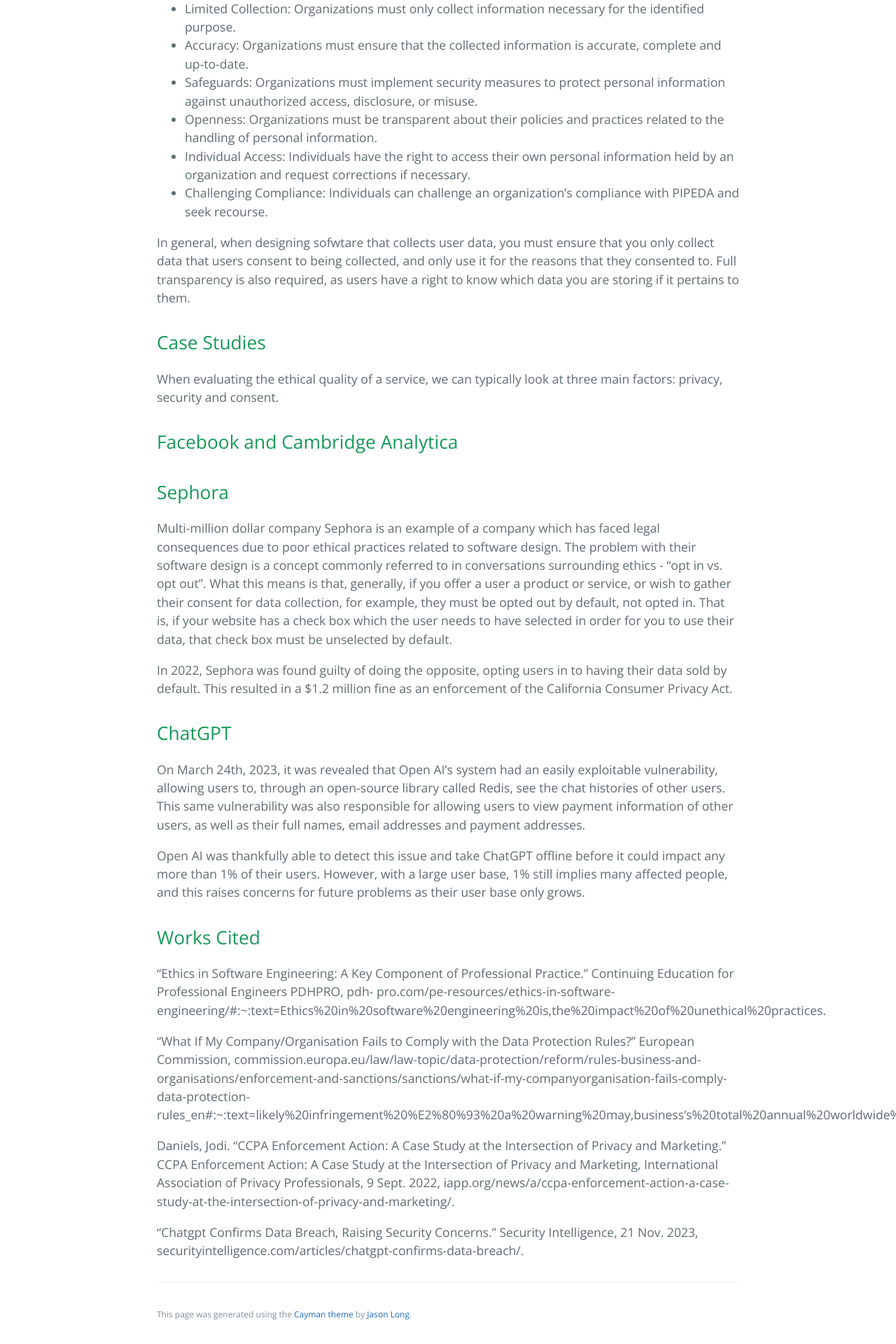
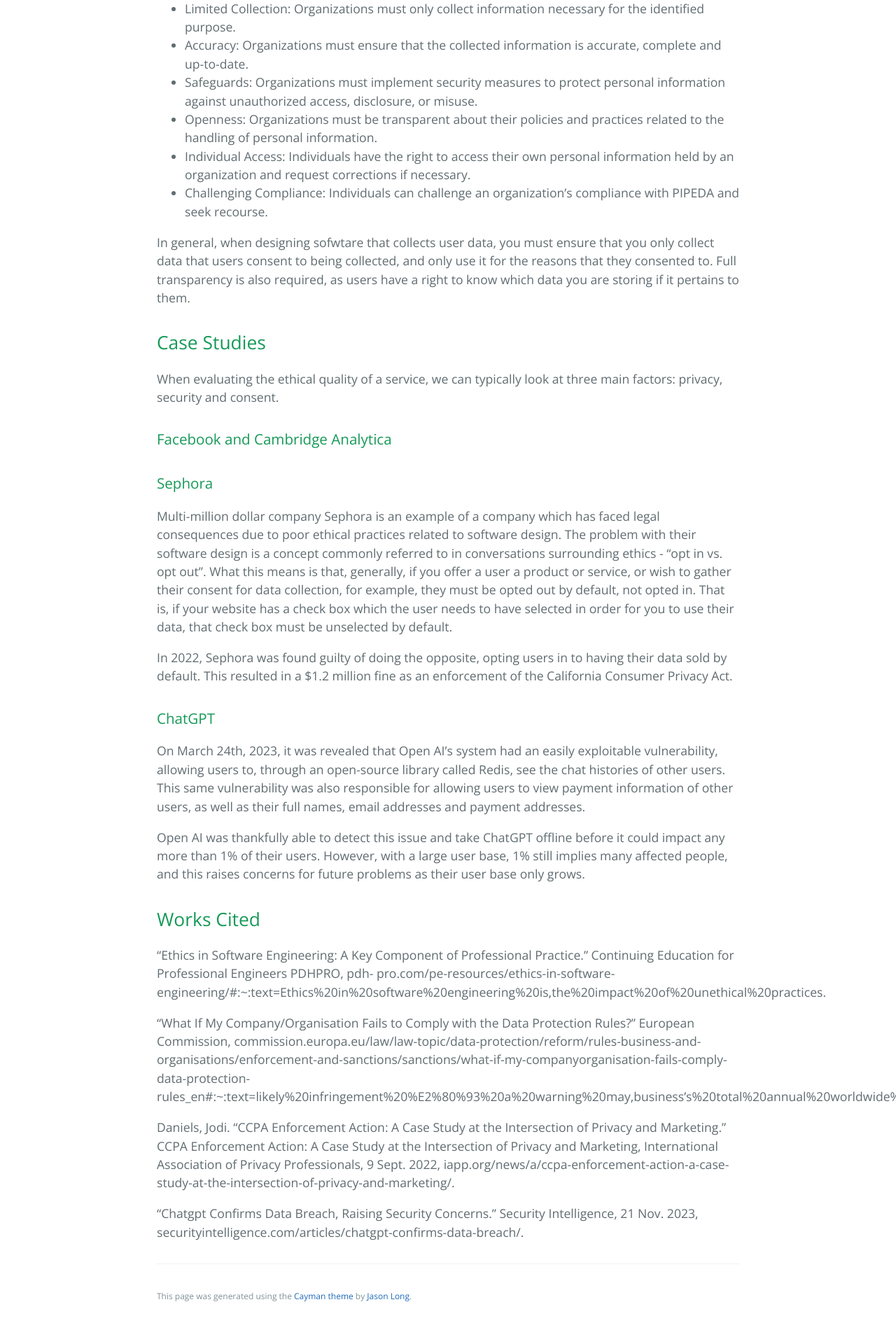
Before and after one commit to learning-software-engineering/learning-software-engineering.github.io, a Jekyll site: the page built from Topics/Software_Engineering/Ethics_In_Software_Engineering.md, in a window 1280 px wide. Shown: the part 1833-3753 px from the top of the page at 70% size. Built offline with Jekyll 4.4.1, drawn with Linux system fonts in a browser that asks for light colours; our own code applies the rules of GitHub Pages for plain Markdown files; after the commit the page ends 3727 px from its top, so only the background shows below that.

Commit message:
Fix header styles

```diff
--- a/Topics/Software_Engineering/Ethics_In_Software_Engineering.md
+++ b/Topics/Software_Engineering/Ethics_In_Software_Engineering.md
@@ -38,15 +38,15 @@
 ## Case Studies
 When evaluating the ethical quality of a service, we can typically look at three main factors: privacy, security and consent.
 
-## Facebook and Cambridge Analytica
+### Facebook and Cambridge Analytica
 
 
-## Sephora
+### Sephora
 Multi-million dollar company Sephora is an example of a company which has faced legal consequences due to poor ethical practices related to software design. The problem with their software design is a concept commonly referred to in conversations surrounding ethics - "opt in vs. opt out". What this means is that, generally, if you offer a user a product or service, or wish to gather their consent for data collection, for example, they must be opted out by default, not opted in. That is, if your website has a check box which the user needs to have selected in order for you to use their data, that check box must be unselected by default.
 
 In 2022, Sephora was found guilty of doing the opposite, opting users in to having their data sold by default. This resulted in a $1.2 million fine as an enforcement of the California Consumer Privacy Act.
 
-## ChatGPT
+### ChatGPT
 On March 24th, 2023, it was revealed that Open AI's system had an easily exploitable vulnerability, allowing users to, through an open-source library called Redis, see the chat histories of other users. This same vulnerability was also responsible for allowing users to view payment information of other users, as well as their full names, email addresses and payment addresses.
 
 Open AI was thankfully able to detect this issue and take ChatGPT offline before it could impact any more than 1% of their users. However, with a large user base, 1% still implies many affected people, and this raises concerns for future problems as their user base only grows.
```
